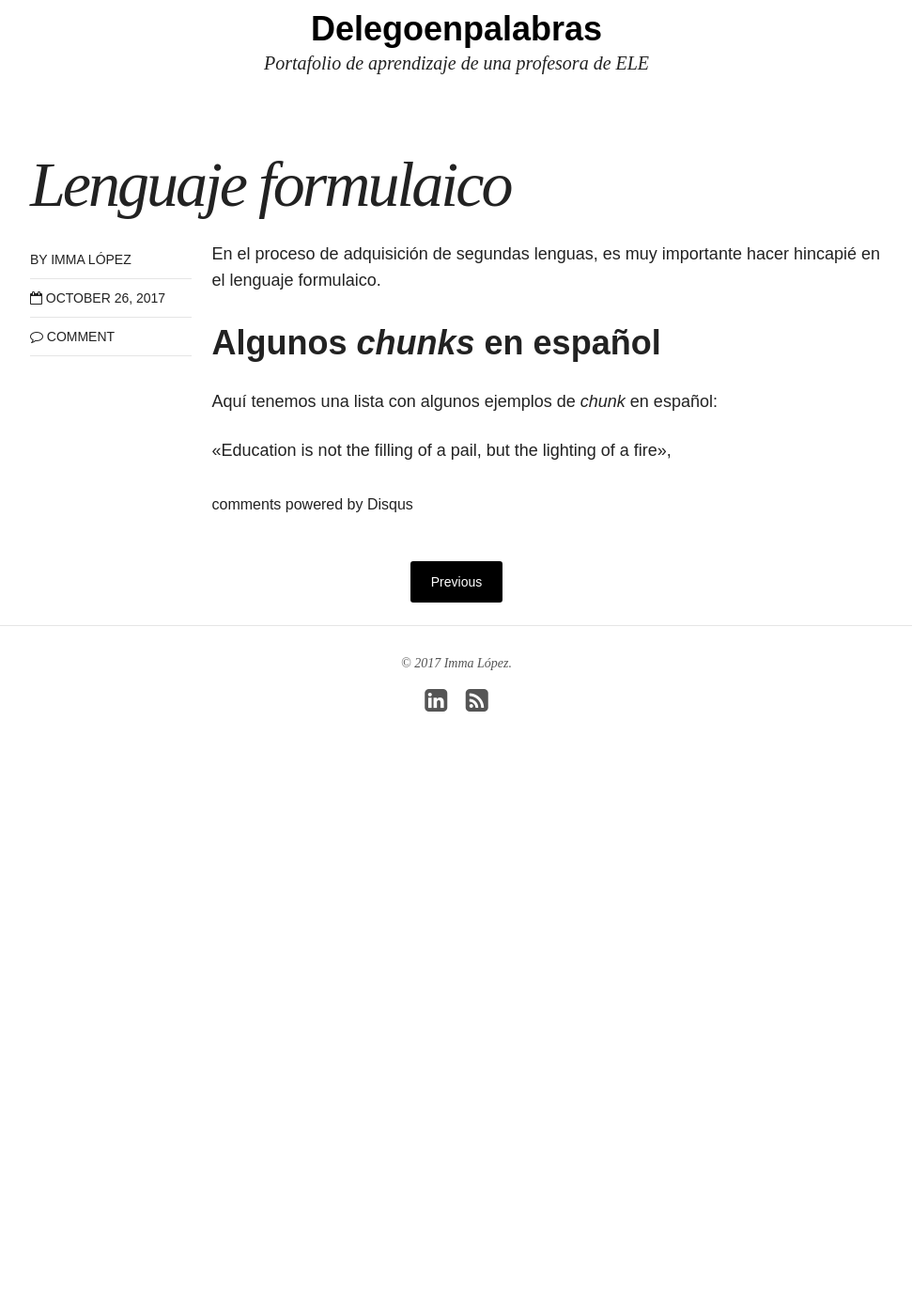
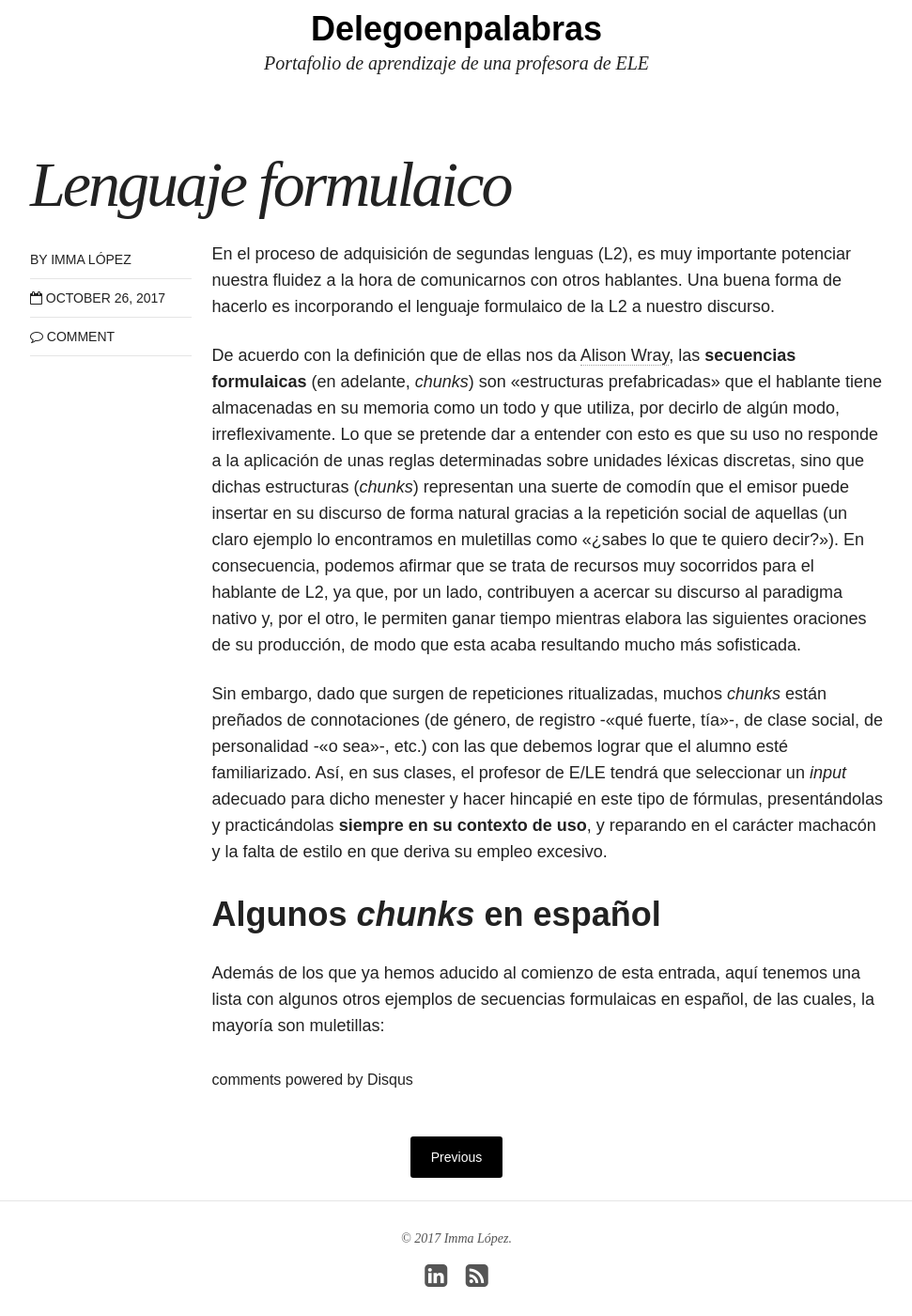
Before and after one commit to immalopez/immalopez.github.io, a Jekyll site: the page built from _posts/blog/2017-10-26-lenguaje-formulaico.md, in a window 1280 px wide and 1400 px high, scrolled down 316 px. Shown: the whole window at 94% size, without its empty margins (154-1125 px from the left). Built offline with Jekyll 4.4.1, drawn with Linux system fonts in a browser that asks for light colours; nearby versions of some CDN libraries; comment, search, counter and statistics services are not loaded; before the commit the page ends 1173 px from its top, so only the background shows below that.

Commit message:
Update 2017-10-26-lenguaje-formulaico.md

```diff
--- a/_posts/blog/2017-10-26-lenguaje-formulaico.md
+++ b/_posts/blog/2017-10-26-lenguaje-formulaico.md
@@ -11,12 +11,13 @@ image:
 # modified: 2016-06-01T14:19:19-04:00
 ---
 
-En el proceso de adquisición de segundas lenguas, es muy importante hacer hincapié en el lenguaje formulaico.
+En el proceso de adquisición de segundas lenguas (L2), es muy importante potenciar nuestra fluidez a la hora de comunicarnos con otros hablantes. Una buena forma de hacerlo es incorporando el lenguaje formulaico de la L2 a nuestro discurso.
+
+De acuerdo con la definición que de ellas nos da [Alison Wray](https://en.wikipedia.org/wiki/Alison_Wray), las **secuencias formulaicas** (en adelante, _chunks_) son «estructuras prefabricadas» que el hablante tiene almacenadas en su memoria como un todo y que utiliza, por decirlo de algún modo, irreflexivamente. Lo que se pretende dar a entender con esto es que su uso no responde a la aplicación de unas reglas determinadas sobre unidades léxicas discretas, sino que dichas estructuras (_chunks_) representan una suerte de comodín que el emisor puede insertar en su discurso de forma natural gracias a la repetición social de aquellas (un claro ejemplo lo encontramos en muletillas como «¿sabes lo que te quiero decir?»). En consecuencia, podemos afirmar que se trata de recursos muy socorridos para el hablante de L2, ya que, por un lado, contribuyen a acercar su discurso al paradigma nativo y, por el otro, le permiten ganar tiempo mientras elabora las siguientes oraciones de su producción, de modo que esta acaba resultando mucho más sofisticada.
+
+Sin embargo, dado que surgen de repeticiones ritualizadas, muchos _chunks_ están preñados de connotaciones (de género, de registro -«qué fuerte, tía»-, de clase social, de personalidad -«o sea»-, etc.) con las que debemos lograr que el alumno esté familiarizado. Así, en sus clases, el profesor de E/LE tendrá que seleccionar un _input_ adecuado para dicho menester y hacer hincapié en este tipo de fórmulas, presentándolas y practicándolas **siempre en su contexto de uso**, y reparando en el carácter machacón y la falta de estilo en que deriva su empleo excesivo.
+
 
 # Algunos _chunks_ en español
 
-Aquí tenemos una lista con algunos ejemplos de _chunk_ en español:
-
-
-
-«Education is not the filling of a pail, but the lighting of a fire»,
+Además de los que ya hemos aducido al comienzo de esta entrada, aquí tenemos una lista con algunos otros ejemplos de secuencias formulaicas en español, de las cuales, la mayoría son muletillas:
```
